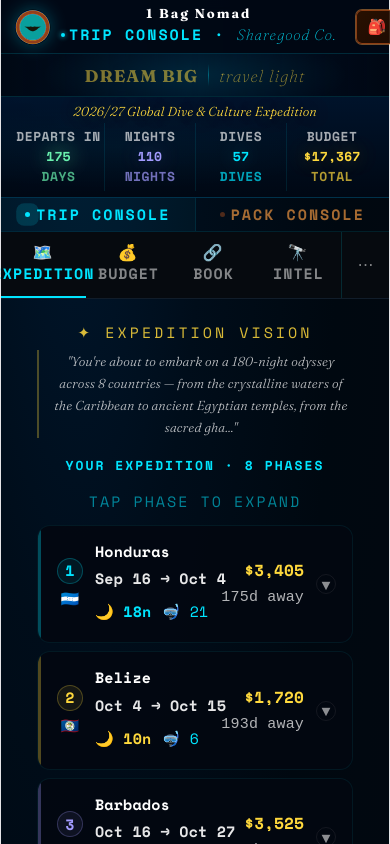
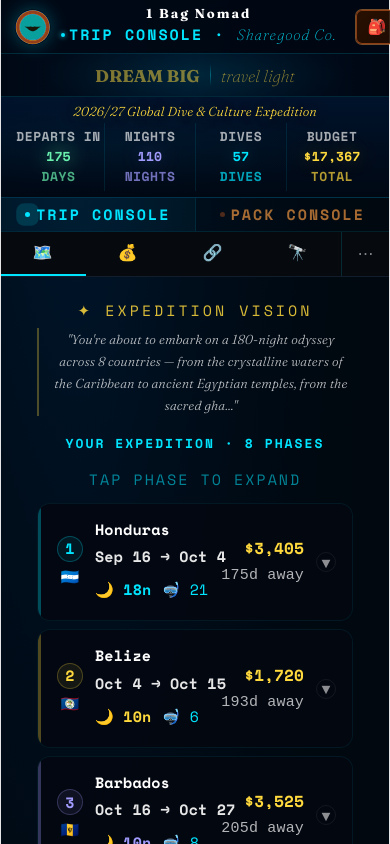
Before and after one commit to mikolangelo2-art/1-Bag-Nomad, a React (Vite) app: page / in a window 390 px wide. Shown: the top 844 px of the page. Built offline with nearby package versions, Linux system fonts and the light colour scheme.

Commit message:
mobile: fix overflow - tab labels emoji-only, header text, letter-spacing, vision wrap

```diff
--- a/src/App.jsx
+++ b/src/App.jsx
@@ -325,9 +325,9 @@ function ConsoleHeader({console:which,isMobile,rightSlot,children}) {
       </div>
       <div style={{display:"flex",alignItems:"center",justifyContent:"center",gap:isMobile?10:28,padding:isMobile?"10px 14px":"14px 32px",borderTop:`1px solid ${bc}`,background:`linear-gradient(90deg,transparent,${isDream?"rgba(32,15,0,0.75)":isTrip?"rgba(0,20,45,0.65)":"rgba(40,16,0,0.65)"},transparent)`,position:"relative",overflow:"hidden"}}>
         <div style={{position:"absolute",top:"50%",left:"50%",transform:"translate(-50%,-50%)",width:"80%",height:80,background:`radial-gradient(ellipse,${radial} 0%,transparent 70%)`,pointerEvents:"none"}}/>
-        <div style={{fontFamily:"'Fraunces',serif",fontSize:dbSize,fontWeight:dbWeight,color:dbColor,letterSpacing:isMobile?1:7,lineHeight:1,whiteSpace:"nowrap",textShadow:isDream?"0 0 32px rgba(255,217,61,0.7),0 0 64px rgba(169,70,29,0.4)":"none",position:"relative",textTransform:"uppercase"}}>Dream Big</div>
+        <div style={{fontFamily:"'Fraunces',serif",fontSize:dbSize,fontWeight:dbWeight,color:dbColor,letterSpacing:isMobile?0:7,lineHeight:1,whiteSpace:"nowrap",textShadow:isDream?"0 0 32px rgba(255,217,61,0.7),0 0 64px rgba(169,70,29,0.4)":"none",position:"relative",textTransform:"uppercase"}}>Dream Big</div>
         <div style={{width:1,height:isMobile?22:30,background:`linear-gradient(180deg,transparent,${divLine},transparent)`,flexShrink:0}}/>
-        <div style={{fontFamily:"'Fraunces',serif",fontSize:tlSize,fontWeight:isPack?300:100,fontStyle:"italic",color:tlColor,letterSpacing:isMobile?1:8,lineHeight:1,whiteSpace:"nowrap",position:"relative",textShadow:tlShadow}}>travel light</div>
+        <div style={{fontFamily:"'Fraunces',serif",fontSize:tlSize,fontWeight:isPack?300:100,fontStyle:"italic",color:tlColor,letterSpacing:isMobile?0:8,lineHeight:1,whiteSpace:"nowrap",position:"relative",textShadow:tlShadow}}>travel light</div>
       </div>
       {children}
     </div>
@@ -1121,7 +1121,7 @@ function MissionConsole({tripData,onNewTrip,onRevise,onPackConsole,isFullscreen,
             {TABS.map(t=>(
               <button key={t.id} className={"mc-tab "+(tab===t.id?"active":"")} onClick={()=>{setTab(t.id);if(t.id!=="intel")setExplorerDest(null);}} style={{flex:1,display:"flex",flexDirection:"column",alignItems:"center",justifyContent:"center",gap:2,padding:"10px 4px",minWidth:0}}>
                 <span style={{fontSize:16,lineHeight:1}}>{t.label.split(" ")[0]}</span>
-                <span style={{fontSize:15,letterSpacing:1,fontWeight:700,whiteSpace:"nowrap",color:tab===t.id?"#00E5FF":"rgba(255,255,255,0.5)"}}>{t.label.split(" ").slice(1).join(" ")}</span>
+                <span style={{fontSize:15,letterSpacing:1,fontWeight:700,whiteSpace:"nowrap",color:tab===t.id?"#00E5FF":"rgba(255,255,255,0.5)"}}>{isMobile?"":t.label.split(" ").slice(1).join(" ")}</span>
               </button>
             ))}
             <button onClick={()=>setShowMobileMenu(m=>!m)} style={{width:48,display:"flex",flexDirection:"column",alignItems:"center",justifyContent:"center",gap:2,padding:"10px 6px",background:showMobileMenu?"rgba(0,229,255,0.1)":"transparent",border:"none",borderLeft:"1px solid rgba(0,229,255,0.15)",cursor:"pointer",flexShrink:0}}>
@@ -1155,7 +1155,7 @@ function MissionConsole({tripData,onNewTrip,onRevise,onPackConsole,isFullscreen,
             {TABS.map(t=>(
               <button key={t.id} className={"mc-tab "+(tab===t.id?"active":"")} onClick={()=>{setTab(t.id);if(t.id!=="intel")setExplorerDest(null);}} style={{display:"flex",flexDirection:"column",alignItems:"center",gap:1,padding:"9px 12px",minWidth:44}}>
                 <span style={{fontSize:15}}>{t.label.split(" ")[0]}</span>
-                <span style={{fontSize:15,letterSpacing:1.5}}>{t.label.split(" ").slice(1).join(" ")}</span>
+                <span style={{fontSize:15,letterSpacing:1.5}}>{isMobile?"":t.label.split(" ").slice(1).join(" ")}</span>
               </button>
             ))}
           </div>
```
